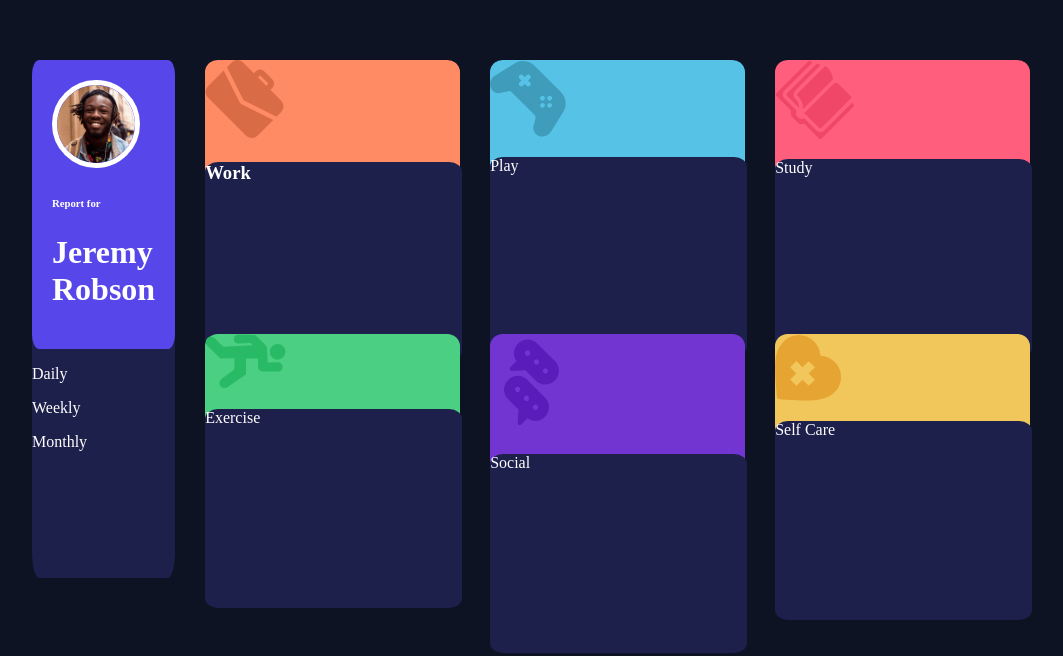
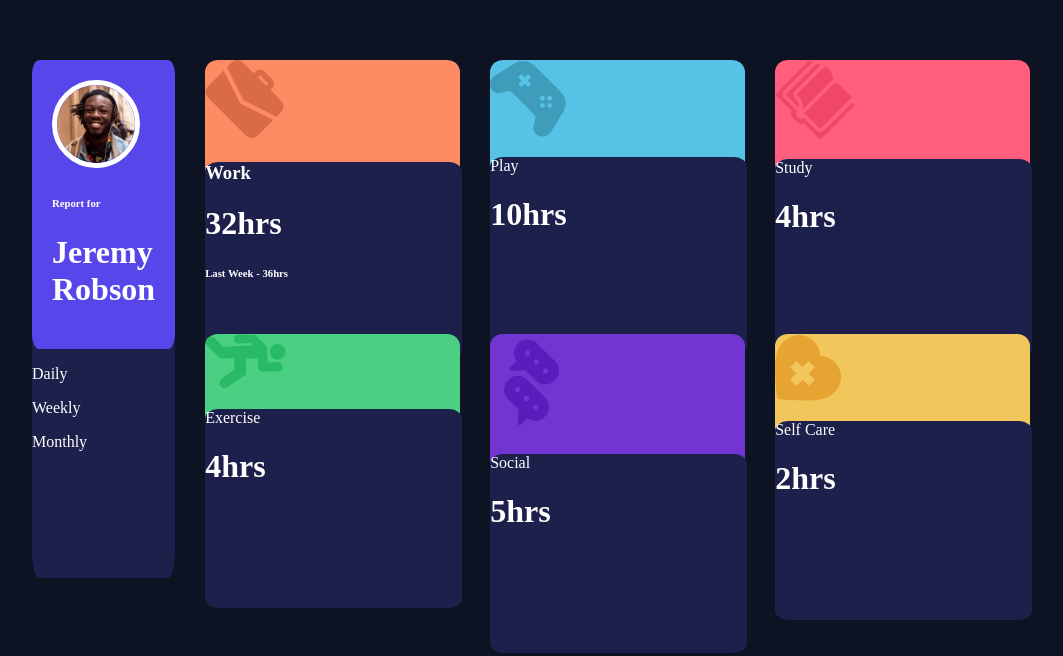
Before and after one commit to TreyTheLooneyCoder/CadeRTimeTracker, a plain HTML site: page index.html in a window 1280 px wide. Shown: the part 193-849 px from the top of the page, without its empty margins (141-1204 px from the left). Drawn offline with Linux system fonts and the light colour scheme.

Commit message:
- Just have to finish designing

```diff
--- a/data/data.json
+++ b/data/data.json
@@ -4,16 +4,16 @@
     "timeframes": {
 
       "daily": {
-        "current": "5hrs",
-        "previous": "7hrs"
+        "current": 5,
+        "previous": 7
       },
       "weekly": {
-        "current": "32hrs",
-        "previous": "36hrs"
+        "current": 32,
+        "previous": 36
       },
       "monthly": {
-        "current": "103hrs",
-        "previous": "128hrs"
+        "current": 103,
+        "previous": 128
       }
 
     }
@@ -23,16 +23,16 @@
     "timeframes": {
 
       "daily": {
-        "current": "1hr",
-        "previous": "2hrs"
+        "current": 1,
+        "previous": 2
       },
       "weekly": {
-        "current": "10hrs",
-        "previous": "8hrs"
+        "current": 10,
+        "previous": 8
       },
       "monthly": {
-        "current": "23hrs",
-        "previous": "29hrs"
+        "current": 23,
+        "previous": 29
       }
 
     }
@@ -42,16 +42,16 @@
     "timeframes": {
 
       "daily": {
-        "current": "0hrs",
-        "previous": "1hr"
+        "current": 0,
+        "previous": 1
       },
       "weekly": {
-        "current": "4hrs",
-        "previous": "7hrs"
+        "current": 4,
+        "previous": 7
       },
       "monthly": {
-        "current": "13hrs",
-        "previous": "19hrs"
+        "current": 13,
+        "previous": 19
       }
 
     }
@@ -61,16 +61,16 @@
     "timeframes": {
 
       "daily": {
-        "current": "1hr",
-        "previous": "1hr"
+        "current": 1,
+        "previous": 1
       },
       "weekly": {
-        "current": "4hrs",
-        "previous": "5hrs"
+        "current": 4,
+        "previous": 5
       },
       "monthly": {
-        "current": "11hrs",
-        "previous": "18hrs"
+        "current": 11,
+        "previous": 18
       }
 
     }
@@ -80,16 +80,16 @@
     "timeframes": {
 
       "daily": {
-        "current": "1hr",
-        "previous": "3hrs"
+        "current": 1,
+        "previous": 3
       },
       "weekly": {
-        "current": "5hrs",
-        "previous": "10hrs"
+        "current": 5,
+        "previous": 10
       },
       "monthly": {
-        "current": "21hrs",
-        "previous": "23hrs"
+        "current": 21,
+        "previous": 23
       }
 
     }
@@ -99,16 +99,16 @@
     "timeframes": {
 
       "daily": {
-        "current": "0hrs",
-        "previous": "1hr"
+        "current": 0,
+        "previous": 1
       },
       "weekly": {
-        "current": "2hrs",
-        "previous": "2hrs"
+        "current": 2,
+        "previous": 2
       },
       "monthly": {
-        "current": "7hrs",
-        "previous": "11hrs"
+        "current": 7,
+        "previous": 11
       }
 
     }
--- a/index.html
+++ b/index.html
@@ -29,14 +29,17 @@
         </div>
 
         <div class="r-front-text">
+
           <h6>Report for</h6>
           <h1>Jeremy Robson</h1>
+
         </div>
       </div>
 
-      <p id="dailyHrs">Daily</p>
-      <p id="weeklyHrs" >Weekly</p>
-      <p id="monthlyHrs">Monthly</p>
+      <p id="dailyBtn">Daily</p>
+      <p id="weeklyBtn">Weekly</p>
+      <p id="monthlyBtn">Monthly</p>
+
 
     </div>
     <!-- Report For End -->
@@ -139,5 +142,6 @@
     Coded by <a href="#">Your Name Here</a>.
   </div>
 
+  <script src="./scripts/app.js"></script>
 </body>
 </html>
--- a/scripts/app.js
+++ b/scripts/app.js
@@ -11,17 +11,82 @@ let socialPreviousTimes = document.getElementById('socialPreviousTimes');
 let selfCareCurrentTimes = document.getElementById('selfCareCurrentTimes');
 let selfCarePreviousTimes = document.getElementById('selfCarePreviousTimes');
 
-let dailyHrs = document.getElementById('dailyHrs');
-let weeklyHrs = document.getElementById('weeklyHrs');
-let monthlyHrs = document.getElementById('monthlyHrs');
+let dailyBtn = document.getElementById('dailyBtn');
+let weeklyBtn = document.getElementById('weeklyBtn');
+let monthlyBtn = document.getElementById('monthlyBtn');
 
-
-function GetHours(){
-    fetch('../data/data.json').then(
-        response => response.json()
-    ).then(
-        hours => hours
-    )
+async function GetHours() {
+    const promise = await fetch("../data/data.json");
+    const data = await promise.json();
+    console.log(data);
+    return data;
 }
 
-GetHours()
+GetHours().then(data => {
+    workCurrentTimes.innerText = `${data[0].timeframes.weekly.current}hrs`;
+    workPreviousTimes.innerText = `Last Week  - ${data[0].timeframes.weekly.previous}hrs`;
+    playCurrentTimes.innerText = `${data[1].timeframes.weekly.current}hrs`;
+    playPreviousTimes = `Last Week - ${data[1].timeframes.weekly.previous}hrs`;
+    studykCurrentTimes.innerText = `${data[2].timeframes.weekly.current}hrs`;
+    studyPreviousTimes = `Last Week - ${data[2].timeframes.weekly.previous}`;
+    exerciseCurrentTimes.innerText = `${data[3].timeframes.weekly.current}hrs`;
+    exercisePreviousTimes = `Last Week - ${data[3].timeframes.weekly.previous}hrs`;
+    socialCurrentTimes.innerText = `${data[4].timeframes.weekly.current}hrs`;
+    socialPreviousTimes = `Last Week - ${data[4].timeframes.weekly.previous}hrs`;
+    selfCareCurrentTimes.innerText = `${data[5].timeframes.weekly.current}hrs`;
+    selfCarePreviousTimes = `Last Week - ${data[5].timeframes.weekly.previous}hrs`;
+})
+
+dailyBtn.addEventListener("click", function(){
+
+    GetHours().then(data => {
+        workCurrentTimes.innerText = `${data[0].timeframes.daily.current}hrs`;
+        workPreviousTimes.innerText = `Yesterday  - ${data[0].timeframes.daily.previous}hrs`;
+        playCurrentTimes.innerText = `${data[1].timeframes.daily.current}hrs`;
+        playPreviousTimes = `Yesterday - ${data[1].timeframes.daily.previous}hrs`;
+        studykCurrentTimes.innerText = `${data[2].timeframes.daily.current}hrs`;
+        studyPreviousTimes = `Yesterday - ${data[2].timeframes.daily.previous}`;
+        exerciseCurrentTimes.innerText = `${data[3].timeframes.daily.current}hrs`;
+        exercisePreviousTimes = `Yesterday - ${data[3].timeframes.daily.previous}hrs`;
+        socialCurrentTimes.innerText = `${data[4].timeframes.daily.current}hrs`;
+        socialPreviousTimes = `Yesterday - ${data[4].timeframes.daily.previous}hrs`;
+        selfCareCurrentTimes.innerText = `${data[5].timeframes.daily.current}hrs`;
+        selfCarePreviousTimes = `Yesterday - ${data[5].timeframes.daily.previous}hrs`;
+    })
+})
+
+weeklyBtn.addEventListener("click", function(){
+
+    GetHours().then(data => {
+        workCurrentTimes.innerText = `${data[0].timeframes.weekly.current}hrs`;
+        workPreviousTimes.innerText = `Last Week  - ${data[0].timeframes.weekly.previous}hrs`;
+        playCurrentTimes.innerText = `${data[1].timeframes.weekly.current}hrs`;
+        playPreviousTimes = `Last Week - ${data[1].timeframes.weekly.previous}hrs`;
+        studykCurrentTimes.innerText = `${data[2].timeframes.weekly.current}hrs`;
+        studyPreviousTimes = `Last Week - ${data[2].timeframes.weekly.previous}`;
+        exerciseCurrentTimes.innerText = `${data[3].timeframes.weekly.current}hrs`;
+        exercisePreviousTimes = `Last Week - ${data[3].timeframes.weekly.previous}hrs`;
+        socialCurrentTimes.innerText = `${data[4].timeframes.weekly.current}hrs`;
+        socialPreviousTimes = `Last Week - ${data[4].timeframes.weekly.previous}hrs`;
+        selfCareCurrentTimes.innerText = `${data[5].timeframes.weekly.current}hrs`;
+        selfCarePreviousTimes = `Last Week - ${data[5].timeframes.weekly.previous}hrs`;
+    })
+})
+
+monthlyBtn.addEventListener("click", function(){
+
+    GetHours().then(data => {
+        workCurrentTimes.innerText = `${data[0].timeframes.monthly.current}hrs`;
+        workPreviousTimes.innerText = `Last Month  - ${data[0].timeframes.monthly.previous}hrs`;
+        playCurrentTimes.innerText = `${data[1].timeframes.monthly.current}hrs`;
+        playPreviousTimes = `Last Month - ${data[1].timeframes.monthly.previous}hrs`;
+        studykCurrentTimes.innerText = `${data[2].timeframes.monthly.current}hrs`;
+        studyPreviousTimes = `Last Month - ${data[2].timeframes.monthly.previous}`;
+        exerciseCurrentTimes.innerText = `${data[3].timeframes.monthly.current}hrs`;
+        exercisePreviousTimes = `Last Month - ${data[3].timeframes.monthly.previous}hrs`;
+        socialCurrentTimes.innerText = `${data[4].timeframes.monthly.current}hrs`;
+        socialPreviousTimes = `Last Month - ${data[4].timeframes.monthly.previous}hrs`;
+        selfCareCurrentTimes.innerText = `${data[5].timeframes.monthly.current}hrs`;
+        selfCarePreviousTimes = `Last Month - ${data[5].timeframes.monthly.previous}hrs`;
+    })
+})
```
